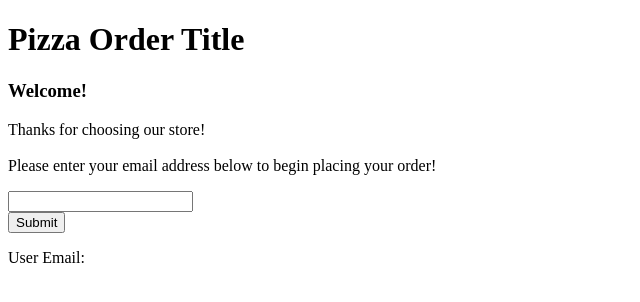
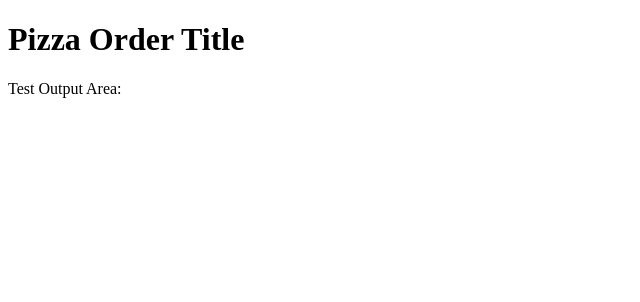
Before and after one commit to FanshaweIWD-SRADS/PizzaOrderLAMP, a PHP site: page / in a window 1280 px wide. Shown: the top 302 px of the page, without its empty margins (0-640 px from the left). Run offline with PHP 8.4, Linux system fonts and the light colour scheme; some libraries are stand-ins or nearby versions.

Commit message:
some more changes
next steps

```diff
--- a/PizzaOrder/index.php
+++ b/PizzaOrder/index.php
@@ -20,8 +20,8 @@ session_start();?>
     <!--all real output goes into this div -->
     <div id="outputDiv">
     </div>
-    <!--Errors and output for testing -->
+    <!--Errors and output FOR TESTING -->
     <p id="error"></p>
-    <p id="test">User Email: </p>
+    <p id="test">Test Output Area: </p>
 </body>
 </html>
--- a/PizzaOrder/scripts/AaronScript.js
+++ b/PizzaOrder/scripts/AaronScript.js
@@ -1,5 +1,10 @@
+/*definition of CurrentOrder Object
+    Purpose:
+    Properties:
+    Methods:*/
+class CurrentOrder {
 
-
+}
 function loadFirstPage(){
     document.getElementById("outputDiv").innerHTML = `        <h3>Welcome!</h3>
     <p>Thanks for choosing our store! <br><br>Please enter your email address below to begin placing your order!</p>
@@ -7,14 +12,13 @@ function loadFirstPage(){
         <input id="emailInput" name="emailInput" type="text"/><br/>
         <input id="subButton1" name="subButton1" type="submit"/>
     </FORM>`;
-
+    //When users coming back from steps 5 & 7, will have to check for and make changes to CurrentOrder there or here
     $("#introForm").submit(function(event){
         //add logic here to test for if user entered no email address or invalid, to reload page, else run below
         $.post("php/intro.php", $(this).serialize(), onEntry);
         event.preventDefault();
     })
 }
-
 var onEntry = function(response){
  if(response.status == "None"){
     $("#error").html("No posts available");
@@ -22,5 +26,8 @@ var onEntry = function(response){
     //$("#outputDiv").append(response.status);
     //currently just shows the email address. change intro.php to run queries on valid email addresses. Then here will be a function call to the next function that will change the outputDiv to the content for the next page.
     $("#test").append(response.addresses[0].addr);
+
  }
 };
+
+function displayAddressPage()
```
